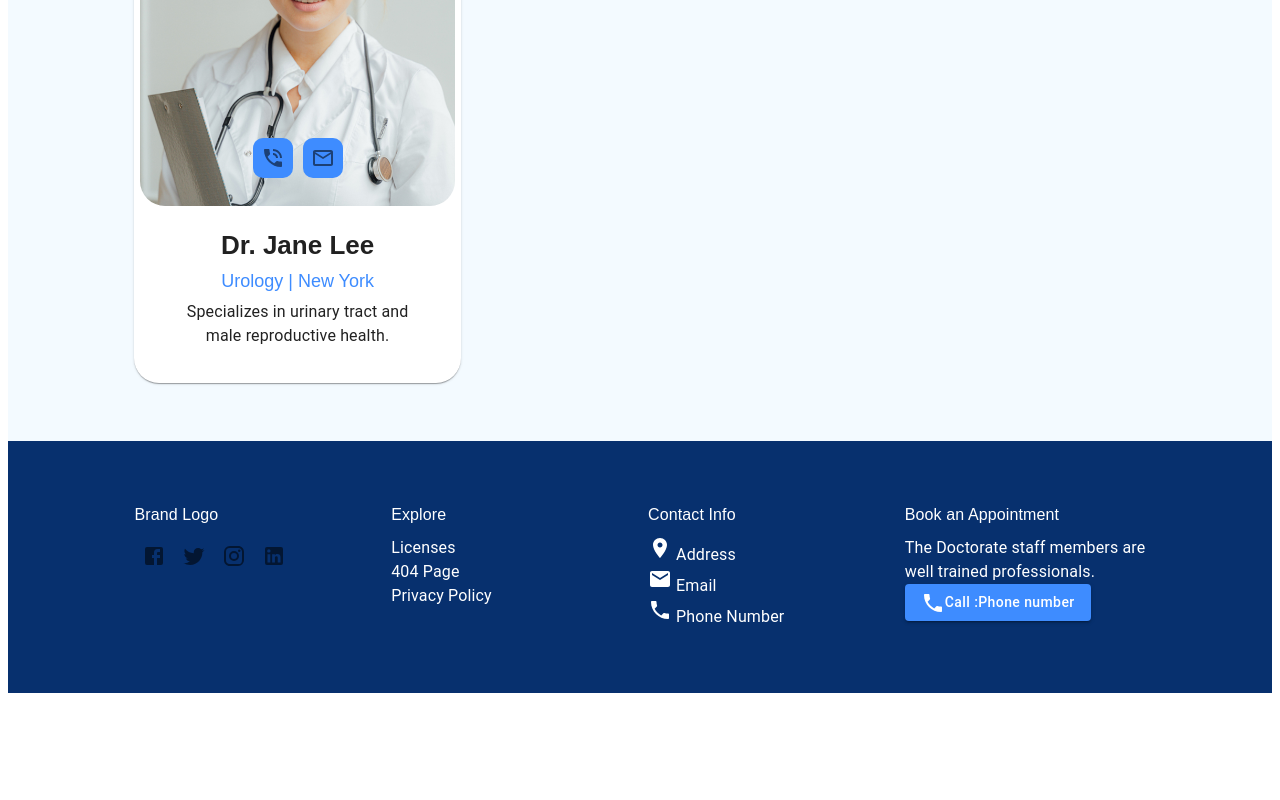
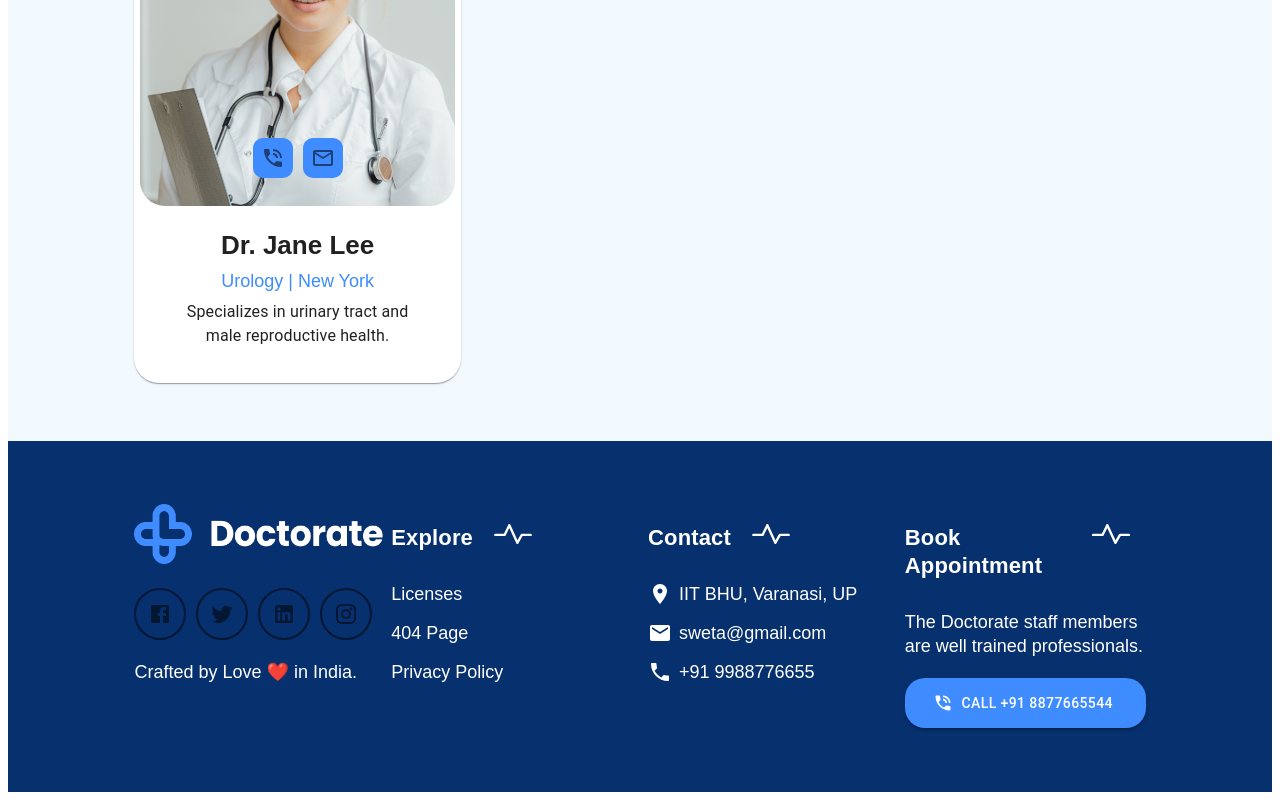
Before and after one commit to swetagit186/MediPal, a Next.js app: page /dashboard in a window 1280 px wide. Shown: the part 2396-3196 px from the top of the page. Before the commit the page ends 3097 px from the top, so only its background shows below. Built offline with nearby package versions, Linux system fonts and the light colour scheme.

Commit message:
feat: footer updated

```diff
--- a/src/components/doctor/doctor-card.tsx
+++ b/src/components/doctor/doctor-card.tsx
@@ -25,7 +25,9 @@ const DoctorCard: React.FC<DoctorCardProps> = ({ doctor }) => {
         image={ doctor.gender === "male" ? "/images/doctor_pic1.png" : "/images/doctor_pic2.png"}
         alt={doctor.name}
         style={{ borderRadius: "25px", marginBottom: "8px", objectFit: "fill" }}
-      />
+      >
+
+      </CardMedia>
       <Stack style={{position: "absolute" , marginTop : "22%"}}  direction={"row"} gap={"10px"}>
         <IconButton
           color='default'
--- a/src/components/shared/footer.tsx
+++ b/src/components/shared/footer.tsx
@@ -1,5 +1,5 @@
 import React from 'react';
-import { Typography, Grid, Button, IconButton } from '@mui/material';
+import {Stack, Typography, Grid, Button, IconButton } from '@mui/material';
 import FacebookIcon from '@mui/icons-material/Facebook';
 import TwitterIcon from '@mui/icons-material/Twitter';
 import InstagramIcon from '@mui/icons-material/Instagram';
@@ -10,27 +10,8 @@ import PhoneIcon from '@mui/icons-material/Phone';
 import { useRouter } from 'next/router';
 
 import styles from "@/styles/shared/footer.module.scss";
-
-// const usestyles = makestyles((theme) => ({
-//   footer: {
-//     backgroundColor: theme.palette.primary.main,
-//     color: theme.palette.common.white,
-//     padding: theme.spacing(4),
-//     marginTop: theme.spacing(4),
-//   },
-//   socialMedia: {
-//     marginTop: theme.spacing(2),
-//   },
-//   exploreTab: {
-//     marginTop: theme.spacing(2),
-//   },
-//   contactInfo: {
-//     marginTop: theme.spacing(2),
-//   },
-//   bookAppointment: {
-//     marginTop: theme.spacing(2),
-//   },
-// }));
+import { PhoneCallback, PhoneInTalk } from '@mui/icons-material';
+import Image from 'next/image';
 
 const Footer: React.FC = () => {
   // const styles = usestyles();
@@ -44,58 +25,131 @@ const Footer: React.FC = () => {
     <footer className={styles.footer}>
       <Grid container spacing={2}>
         <Grid item xs={12} sm={6} md={3}>
-          <Typography variant="h6">Brand Logo</Typography>
-          <div className={styles.socialMedia}>
-            <IconButton>
+          <Image
+            src={"/images/brand-logo-2.png"}
+            alt="Brand Logo"
+            height={60}
+            width={250}
+          />
+          <Stack direction={"row"} gap="10px" className={styles.socialMedia}>
+            <IconButton
+              className={styles.iconButton}
+              style={{
+                borderWidth: "2px",
+                borderStyle: "solid",
+                padding: "12px",
+              }}
+            >
               <FacebookIcon />
             </IconButton>
-            <IconButton>
+            <IconButton
+              className={styles.iconButton}
+              style={{
+                borderWidth: "2px",
+                borderStyle: "solid",
+                padding: "12px",
+              }}
+            >
               <TwitterIcon />
             </IconButton>
-            <IconButton>
+            <IconButton
+              className={styles.iconButton}
+              style={{
+                borderWidth: "2px",
+                borderStyle: "solid",
+                padding: "12px",
+              }}
+            >
+              <LinkedInIcon/>
+            </IconButton>
+            <IconButton
+              className={styles.iconButton}
+              style={{
+                borderWidth: "2px",
+                borderStyle: "solid",
+                padding: "12px",
+              }}
+            >
               <InstagramIcon />
             </IconButton>
-            <IconButton>
-              <LinkedInIcon />
-            </IconButton>
-          </div>
+          </Stack>
+
+          <Typography variant="h5">Crafted by Love ❤️ in India.</Typography>
         </Grid>
         <Grid item xs={12} sm={6} md={3}>
-          <Typography variant="h6">Explore</Typography>
-          <div className={styles.exploreTab}>
-            <Typography variant="body1" onClick={() => router.push('/licenses')}>
+          <Stack direction={"row"} justifyContent={"left"} marginTop={"20px"}>
+            <Typography variant="h4" fontWeight={600}>
+              Explore
+            </Typography>
+            <Image src="/assets/wave.svg" alt="Wave" height={20} width={80} />
+          </Stack>
+          <Stack className={styles.exploreTab}>
+            <Typography variant="h5" onClick={() => router.push("/licenses")}>
               Licenses
             </Typography>
-            <Typography variant="body1" onClick={() => router.push('/404')}>
+            <Typography variant="h5" onClick={() => router.push("/404")}>
               404 Page
             </Typography>
-            <Typography variant="body1" onClick={() => router.push('/privacy-policy')}>
+            <Typography
+              variant="h5"
+              onClick={() => router.push("/privacy-policy")}
+            >
               Privacy Policy
             </Typography>
-          </div>
+          </Stack>
         </Grid>
         <Grid item xs={12} sm={6} md={3}>
-          <Typography variant="h6">Contact Info</Typography>
-          <div className={styles.contactInfo}>
-            <Typography variant="body1">
-              <LocationOnIcon /> Address
+          <Stack direction={"row"} justifyContent={"left"} marginTop={"20px"}>
+            <Typography variant="h4" fontWeight={600}>
+              Contact
             </Typography>
-            <Typography variant="body1">
-              <EmailIcon /> Email
+            <Image src="/assets/wave.svg" alt="Wave" height={20} width={80} />
+          </Stack>
+          <Stack className={styles.contactInfo}>
+            <Typography
+              variant="h5"
+              sx={{ alignItems: "center", display: "flex", gap: "7px" }}
+            >
+              <LocationOnIcon />
+              IIT BHU, Varanasi, UP
             </Typography>
-            <Typography variant="body1">
-              <PhoneIcon /> Phone Number
+            <Typography
+              variant="h5"
+              sx={{ alignItems: "center", display: "flex", gap: "7px" }}
+            >
+              <EmailIcon /> sweta@gmail.com
             </Typography>
-          </div>
+            <Typography
+              variant="h5"
+              sx={{ alignItems: "center", display: "flex", gap: "7px" }}
+            >
+              <PhoneIcon /> +91 9988776655
+            </Typography>
+          </Stack>
         </Grid>
-        <Grid item xs={12} sm={6} md={3}>
-          <Typography variant="h6">Book an Appointment</Typography>
+        <Grid item xs={12} sm={7} md={3} >
+        <Stack direction={"row"} justifyContent={"left"} marginTop={"20px"}>
+            <Typography variant="h4" fontWeight={600}>
+            Book Appointment
+            </Typography>
+            <Image src="/assets/wave.svg" alt="Wave" height={20} width={80} />
+          </Stack>
           <div className={styles.bookAppointment}>
-            <Typography variant="body1">
+            <Typography variant="h5">
               The Doctorate staff members are well trained professionals.
             </Typography>
-            <Button variant="contained" color="primary" onClick={handleCallButtonClick}>
-              <PhoneIcon /> Call :Phone number
+            <Button
+              variant="contained"
+              color="primary"
+              onClick={handleCallButtonClick}
+              sx={{
+                borderRadius:"20px",
+                height:"50px"
+
+              }}
+              startIcon= {<PhoneInTalk />}
+            >
+                CALL +91 8877665544
             </Button>
           </div>
         </Grid>
--- a/src/styles/shared/footer.module.scss
+++ b/src/styles/shared/footer.module.scss
@@ -13,16 +13,45 @@
 
   .socialMedia {
     margin-top: 10px;
+    display: flex;
+    flex-direction: row;
+    margin-top: 20px;
+    margin-bottom: 20px;
+
+
+
   }
 
+  .iconButton {
+    border-radius: "50%";
+    border-width : "2px";
+    border-color: var(--primary-color);
+    border-style: "solid";
+    padding: "12px";
+    transition: "background-color 0.3s";
+    width: "80px";
+    &:hover {
+        background-color: var(--primary-color);
+    }
+}
   .exploreTab {
-    margin-top: 10px;
+    margin-top: 30px;
+    gap: 15px;
   }
 
   .contactInfo {
-    margin-top: 10px;
+    margin-top: 30px;
+    gap: 15px;
+    justify-content: center;
+    justify-items: center;
+    display: flex;
+    flex-direction: column;
+    // align-items: center;
   }
 
   .bookAppointment {
-    margin-top: 10px;
+    margin-top: 30px;
+    display: flex;
+    flex-direction: column;
+    gap: 20px;
   }
```
Also changed, not shown: public/images/brand-logo-2.png (added).
